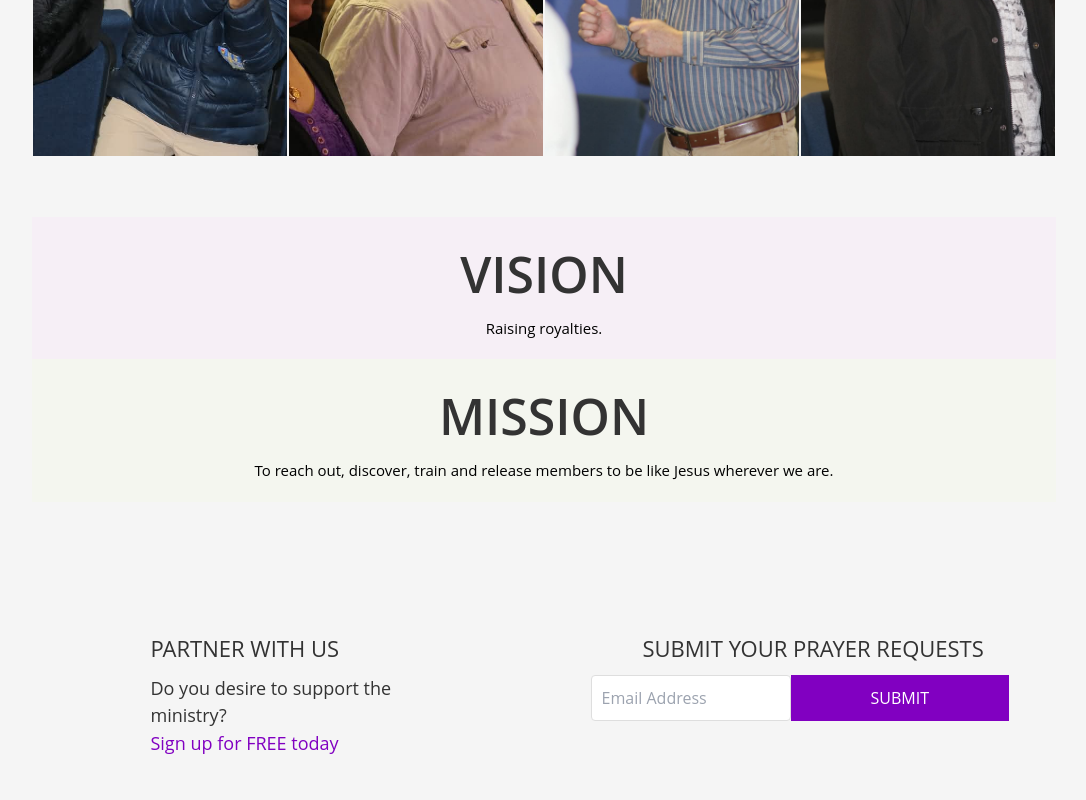
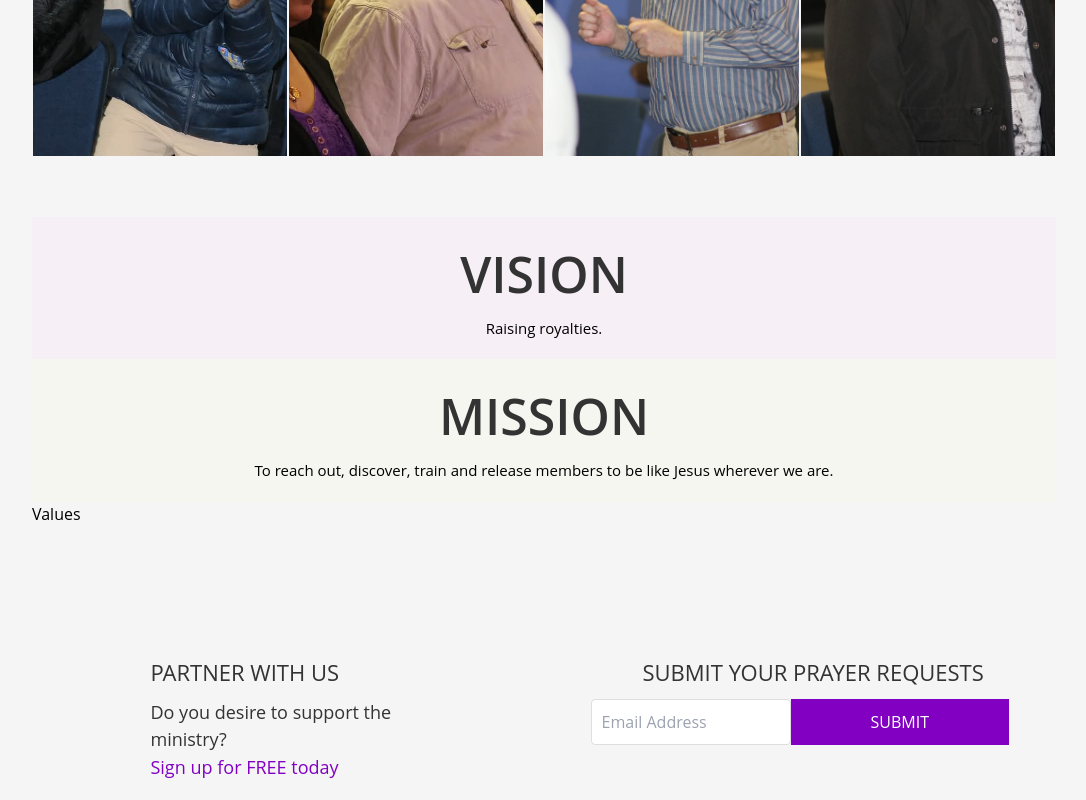
Before and after one commit to Leche90/ChurchApp, a React (Vite) app: page / in a window 1280 px wide. Shown: the part 3132-3932 px from the top of the page, without its empty margins (96-1182 px from the left). Before the commit the page ends 3908 px from the top, so only its background shows below. Built offline with nearby package versions, Linux system fonts and the light colour scheme.

Commit message:
updated core values

```diff
--- a/src/App.tsx
+++ b/src/App.tsx
@@ -9,6 +9,7 @@ import Evangelism from './components/Evangelism/Evangelism'
 import Mission from './components/Mission/Mission'
 import Vision from './components/Vision/Vision'
 import Partner from './components/Partner/Partner'
+import Values from './components/Values/Values'
 
 const App: React.FC = () => {
   return (
@@ -22,6 +23,7 @@ const App: React.FC = () => {
         <Evangelism/>
         <Vision/>
         <Mission/>
+        <Values/>
         <Partner/>
       </div>
     </div>
--- a/src/components/Values/Values.tsx
+++ b/src/components/Values/Values.tsx
@@ -0,0 +1,9 @@
+import React from 'react'
+
+const Values = () => {
+  return (
+    <div>Values</div>
+  )
+}
+
+export default Values
```
